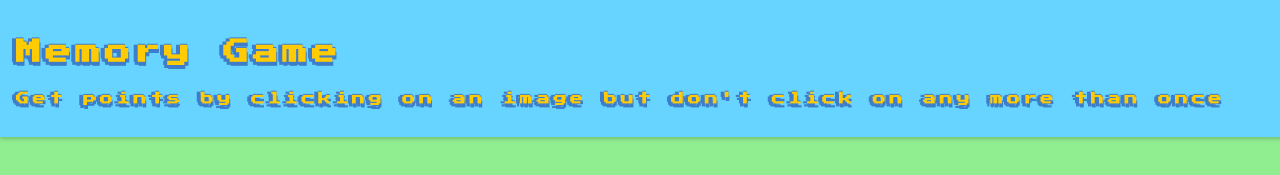
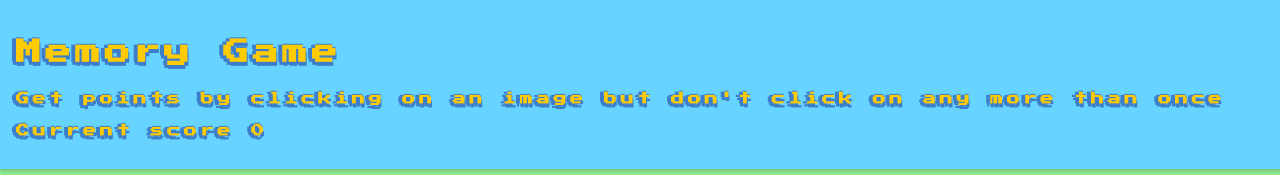
Before and after one commit to Serp-ent/memory_card, a React (Vite) app: page / in a window 1280 px wide. Shown: the top 175 px of the page. Built offline with nearby package versions, Linux system fonts and the light colour scheme.

Commit message:
Add score

```diff
--- a/src/App.jsx
+++ b/src/App.jsx
@@ -3,6 +3,14 @@ import { useState } from "react";
 
 function App() {
   // TODO: fetch 20 pokemon informations to state
+  const [currentScore, setCurrentScore] = useState(0);
+
+  const incrementScore = () => {
+    setCurrentScore(score => score + 1);
+    // TODO: if score > highest one then change other one
+
+  }
+
   const [pokemonList, setPokemonList] = useState([
     {
       wasClicked: false,
@@ -46,7 +54,12 @@ function App() {
 
   return (
     <>
-      <CardsGame cardsList={pokemonList} markCard={markPokemon} />
+      <CardsGame
+      cardsList={pokemonList}
+      markCard={markPokemon}
+      score={currentScore}
+      incrementScore={incrementScore}
+      />
     </>
   );
 }
--- a/src/components/CardsGame.jsx
+++ b/src/components/CardsGame.jsx
@@ -2,16 +2,17 @@
 import { Card } from "./Card";
 import '../styles/CardsGame.css'
 
-export function CardsGame({ cardsList, markCard }) {
+export function CardsGame({ cardsList, markCard, score, incrementScore }) {
     return (
         <div className="cards-game">
             <header>
                 <h1>Memory Game</h1>
                 <p>Get points by clicking on an image but don&apos;t click on any more than once</p>
+                <p>Current score {score}</p>
             </header>
             <div className="cards-container">
                 <ul className="cards-list">
-                    {cardsList.map(card => <Card key={card.id} item={card} onClick={() => markCard(card)} />)}
+                    {cardsList.map(card => <Card key={card.id} item={card} onClick={() => { markCard(card); incrementScore() }} />)}
                 </ul>
 
             </div>
```
